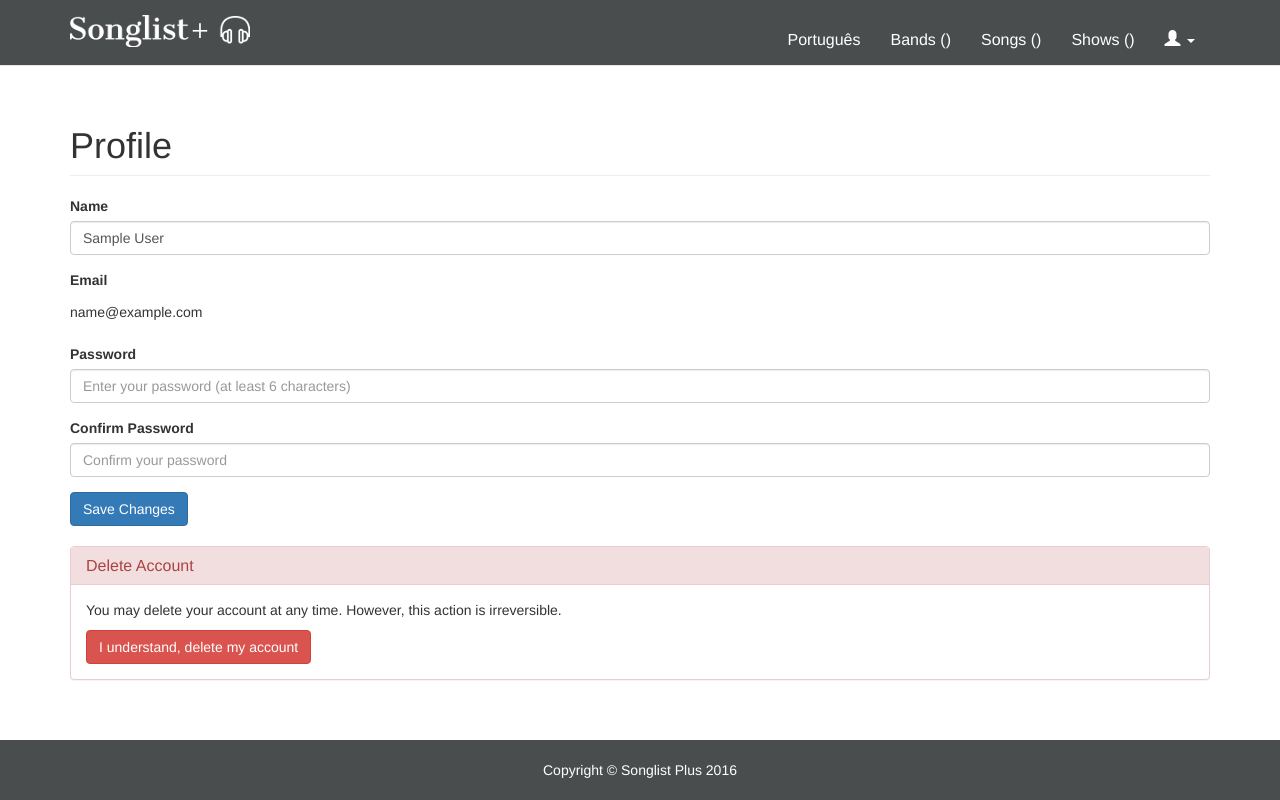
After one commit to nandopedrosa/snglist, a Flask app: page /profile in a window 1280 px wide. The commit adds this page. Run offline with Flask 2, Linux system fonts and the light colour scheme; the visitor is signed in with stand-in values (Sample User, id 1); parts of the project's set-up code (start-up, migrations or seed data) failed here and were passed over; some libraries are stand-ins or nearby versions.

Commit message:
Add Profile update

```diff
--- a/app/forms.py
+++ b/app/forms.py
@@ -9,7 +9,7 @@ __email__ = "fpedrosa@gmail.com"
 from flask.ext.wtf import Form
 from wtforms import StringField, TextAreaField, PasswordField, BooleanField, ValidationError
 from wtforms.widgets import TextArea, TextInput, PasswordInput, CheckboxInput
-from wtforms.validators import InputRequired, Length, Email, EqualTo
+from wtforms.validators import InputRequired, Length, Email, EqualTo, Optional
 from flask.ext.babel import lazy_gettext
 from app.models import User
 
@@ -100,6 +100,26 @@ class SignupForm(Form):
             raise ValidationError(lazy_gettext('Email already registered.'))
 
 
+class ProfileForm(Form):
+    name = StringField(lazy_gettext("Name"), widget=AngularJSTextInput(), description=lazy_gettext('Enter your name'),
+                       validators=[
+                           InputRequired(lazy_gettext("Please, enter your name")),
+                           Length(min=2, message=lazy_gettext("Your name must have a minimum of 3 characters")),
+                           Length(max=128, message=lazy_gettext("Your name must have a maximum of 128 characters"))
+                       ])
+
+    password = PasswordField(lazy_gettext("Password"),
+                             widget=AngularJSPasswordInput(),
+                             description=lazy_gettext('Enter your password (at least 6 characters)'),
+                             validators=[Optional(),
+                                 Length(min=6, message=lazy_gettext("Your password must have at least 6 characters")),
+                                 EqualTo('password2', message=lazy_gettext('Passwords must match'))])
+
+    password2 = PasswordField(lazy_gettext("Confirm Password"),
+                              widget=AngularJSPasswordInput(),
+                              description=lazy_gettext('Confirm your password'))
+
+
 class LoginForm(Form):
     email = StringField("Email", widget=AngularJSTextInput(), description=lazy_gettext('Enter your email'), validators=[
         InputRequired(lazy_gettext("Please, enter your email"))
--- a/app/static/css/custom.css
+++ b/app/static/css/custom.css
@@ -85,3 +85,7 @@ body {
     color: white;
 
 }
+
+.fetch {
+    display: none !important;
+}
--- a/app/static/js/app.js
+++ b/app/static/js/app.js
@@ -149,4 +149,46 @@
             };
         }]);
 
+//-------------------------------- Profile Form Controller ------------------------------------------
+    app.controller('ProfileFormController', ['$http', function ($http) {
+
+        var profileCtlr = this;
+        profileCtlr.formData = {}; // Form to be serialized
+        profileCtlr.message = ''; //Error or Success message
+
+        //Fetch Form Data from the backend (sent by WTForms)
+        profileCtlr.formData.name = $('#name').attr('value');
+
+        //Updates the user profile
+        this.updateProfile = function () {
+            profileCtlr.errors = {}; //Init errors
+            $http({
+                method: 'POST',
+                url: '/profile',
+                data: $.param(profileCtlr.formData)
+            })
+            .then(function(response) {
+                if(response.data.error) {
+                    profileCtlr.errors.error = true;
+
+                    if(response.data.name != undefined) {
+                        profileCtlr.errors.name = response.data.name[0];
+                    }
+
+                    if(response.data.password != undefined) {
+                        profileCtlr.errors.password = response.data.password[0];
+                    }
+
+                     if(response.data.password2 != undefined) {
+                        profileCtlr.errors.password2 = response.data.password2[0];
+                    }
+
+                } else {
+                    profileCtlr.errors.error = false;
+                }
+                profileCtlr.message = response.data.msg;
+            });
+        };
+    }]);
+
 })(); //End app
--- a/app/templates/base.html
+++ b/app/templates/base.html
@@ -48,7 +48,7 @@
             <ul class="nav navbar-nav navbar-right" id="sng-nav-menu">
                 {% if not current_user.is_authenticated %}
                 <li>
-                    <a href="#" ng-click="navCtlr.changeLanguage()">{{ _('PORTUGU\u00caS') }}</a>
+                    <a href="#" ng-click="navCtlr.changeLanguage()">{{ _('Portugu\u00eas') }}</a>
                 </li>
                 <li>
                     <a href="/contact">{{ _('Contact') }}</a>
@@ -61,7 +61,7 @@
                 </li>
                 {% else %}
                 <li>
-                    <a href="#" ng-click="navCtlr.changeLanguage()">{{ _('PORTUGU\u00caS') }}</a>
+                    <a href="#" ng-click="navCtlr.changeLanguage()">{{ _('Portugu\u00eas') }}</a>
                 </li>
                 <li>
                     <a href="#">{{ _('Bands') }} ()</a>
@@ -78,7 +78,7 @@
                     </a>
                     <ul class="dropdown-menu">
                         <li>
-                            <a href="#">{{ _('Profile') }}</a>
+                            <a href="/profile">{{ _('Profile') }}</a>
                         </li>
                         <li>
                             <a href="/contact">{{ _('Contact') }}</a>
--- /dev/null
+++ b/app/templates/profile.html
@@ -0,0 +1,52 @@
+{% extends "base.html" %}
+{% block content %}
+
+    <div class="row">
+        <div class="col-xs-12">
+            <h1 class="page-header">{{ _('Profile') }}</h1>
+        </div>
+    </div>
+
+     <div class="row" ng-cloak>
+        <div class="col-xs-12" ng-controller="ProfileFormController as profileCtlr">
+            <div class="alert" ng-class="{'alert-danger': profileCtlr.errors.error == true, 'alert-success': profileCtlr.errors.error == false}" ng-show="profileCtlr.message != ''" role="alert">[[ profileCtlr.message ]]</div>
+
+            <form id="profile-form">
+                <div class="form-group">
+                    {{ profile_form.name.label }}
+                    {{ profile_form.name(class="form-control", ng_model="profileCtlr.formData.name", placeholder=profile_form.name.description) }}
+                    <p class="text-danger">[[ profileCtlr.errors.name ]]</p>
+                </div>
+                <div class="form-group">
+                    <label>Email</label>
+                    <p class="form-control-static">{{current_user.email}}</p>
+                </div>
+                <div class="form-group">
+                    {{ profile_form.password.label }}
+                    {{ profile_form.password(class="form-control", ng_model="profileCtlr.formData.password", placeholder=profile_form.password.description) }}
+                    <p class="text-danger">[[ profileCtlr.errors.password ]]</p>
+                </div>
+                <div class="form-group">
+                    {{ profile_form.password2.label }}
+                    {{ profile_form.password2(class="form-control", ng_model="profileCtlr.formData.password2", placeholder=profile_form.password2.description) }}
+                    <p class="text-danger">[[ profileCtlr.errors.password2 ]]</p>
+                </div>
+            </form>
+            <button ng-click="profileCtlr.updateProfile()" type="button" class="btn btn-primary pull-left">{{_('Save Changes')}}</button>
+        </div>
+    </div>
+    <br>
+     <div class="row" ng-cloak>
+        <div class="col-xs-12" ng-controller="ProfileFormController as profileCtlr">
+              <div class="panel panel-danger">
+                <div class="panel-heading">
+                    <h3 class="panel-title">{{_('Delete Account')}}</h3>
+                </div>
+                <div class="panel-body">
+                     <p>{{ _('You may delete your account at any time. However, this action is irreversible.') }}</p>
+                     <button ng-click="profileCtlr.deleteUser()" type="button" class="btn btn-danger">{{_('I understand, delete my account')}}</button>
+                </div>
+            </div>
+        </div>
+     </div>
+{% endblock %}
--- a/app/views.py
+++ b/app/views.py
@@ -13,7 +13,7 @@ from flask.ext.login import login_user, logout_user, login_required, current_use
 from flask.ext.babel import gettext, lazy_gettext
 from app import app, babel, db
 from app.config import LANGUAGES
-from app.forms import ContactForm, SignupForm, LoginForm
+from app.forms import ContactForm, SignupForm, LoginForm, ProfileForm
 from app.util import send_email, CONTACT_MAIL_BODY, CONFIRMATION_MAIL_BODY
 from app.models import User
 
@@ -129,6 +129,39 @@ def signup():
     return jsonify(form.errors)
 
 
+@app.route('/profile', methods=["GET", "POST"])
+@login_required
+def profile():
+    """
+    Updates the user information
+    :return: The rendered Profile page
+    """
+
+    if request.method == 'GET':
+        form = ProfileForm()
+        form.name.data = current_user.name
+        return render_template("profile.html", profile_form=form)
+
+    else:
+        form = ProfileForm(request.form)
+
+        if form.validate():
+            form.errors['error'] = False
+
+            # Update the user
+            current_user.name = form.name.data
+            current_user.password = form.password.data
+            db.session.add(current_user)
+
+            form.errors['msg'] = gettext('Profile updated')
+
+        else:
+            form.errors['error'] = True
+            form.errors['msg'] = gettext('Your request was not successful. Please, check the errors below.')
+
+        return jsonify(form.errors)
+
+
 @app.route('/confirm/<token>')
 def confirm(token):
     """
```
Also changed, not shown: app/templates/home.html (+4 -4 lines), app/templates/info.html (+4 -4 lines), app/data.db, app/translations/pt/LC_MESSAGES/messages.po, 2 other files.
